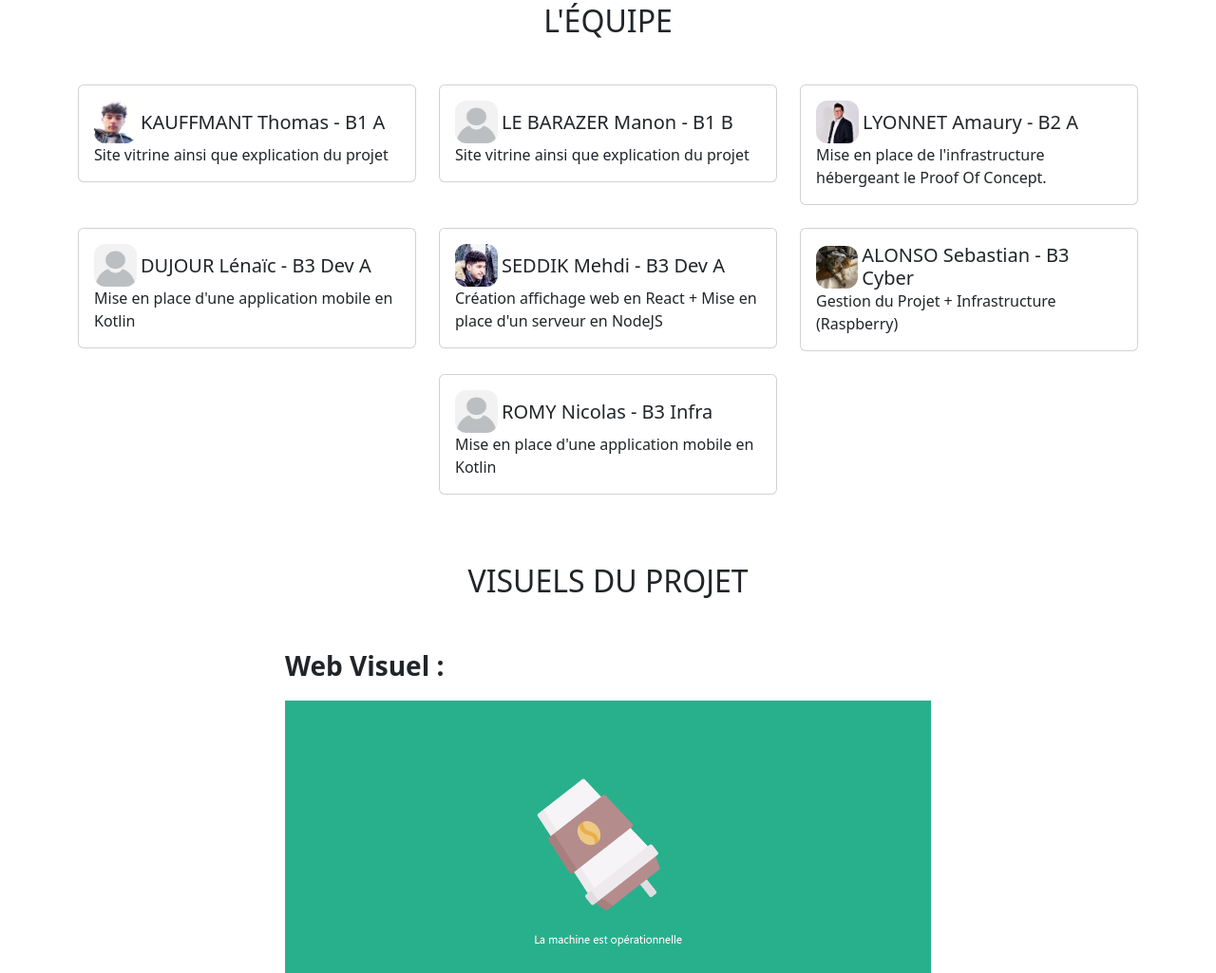
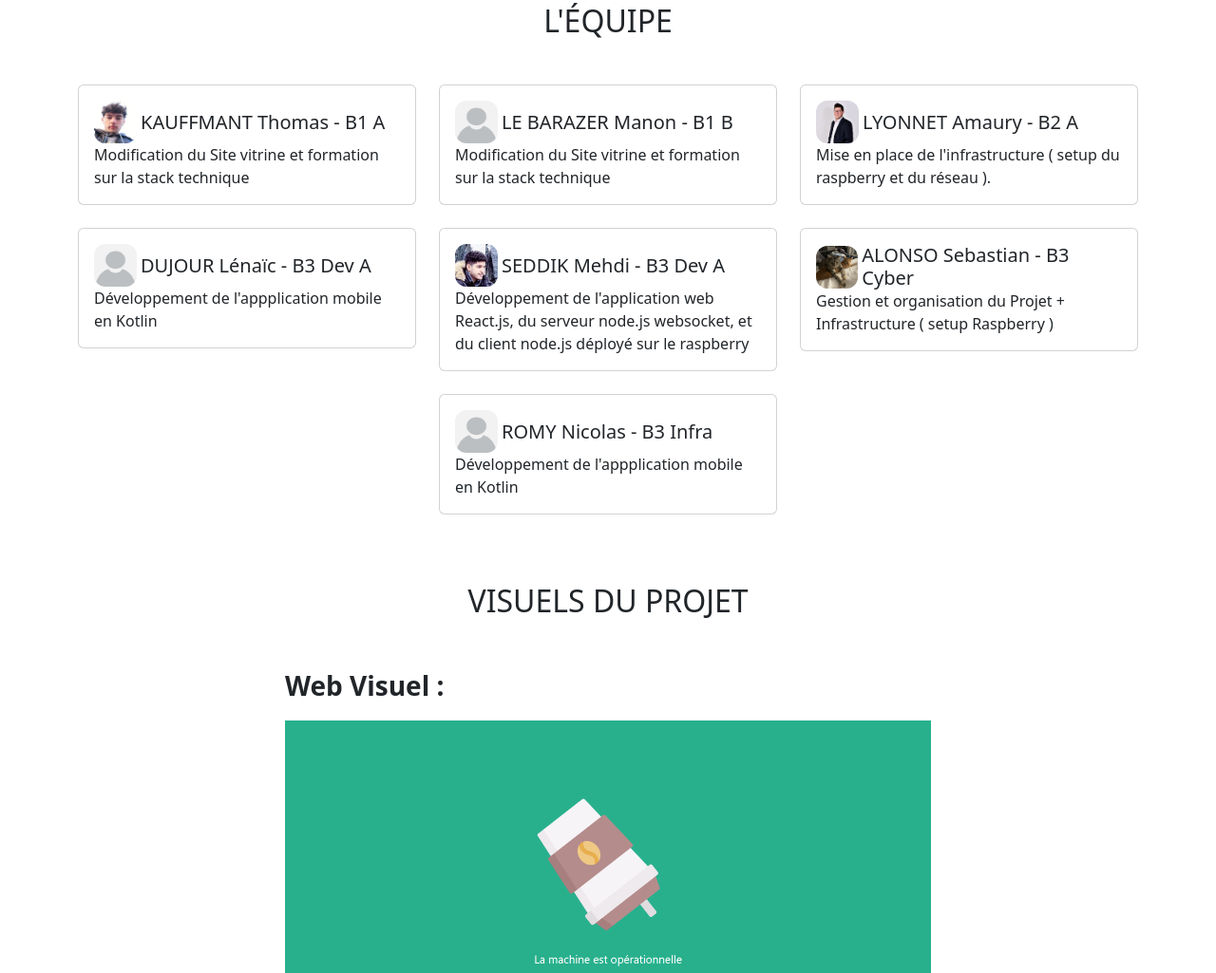
Before and after one commit to thomasperge/48h-template, a plain HTML site: page index.html in a window 1280 px wide. Shown: the part 745-1770 px from the top of the page at 95% size. Drawn offline with nearby package versions, Linux system fonts and the light colour scheme.

Commit message:
changement mineures

```diff
--- a/index.html
+++ b/index.html
@@ -23,7 +23,7 @@
 </head>
 
 <body>
-  <div class="containerWarning">⚠️ Télécharger l'application <span><a href="https://github.com/Challenge-48h-Ynov-coffeeUP/mobile-app/releases/download/latest/app-debug.apk" target="_blank">ici</a></span></div>
+  <div class="containerWarning">⚠️ Téléchargerz l'application android <span><a href="https://github.com/Challenge-48h-Ynov-coffeeUP/mobile-app/releases/download/latest/app-debug.apk" target="_blank">ici</a></span></div>
   <!-- [EDIT] Dans la navbar, précise le nom de ton projet -->
   <nav class="navbar navbar-expand-lg navbar-dark bg-dark">
     <div class="container">
@@ -90,7 +90,7 @@
               <img src="./app/thomas.png" class="profilePicture">
               <h5 class="cardTitle">KAUFFMANT Thomas - B1 A</h5>
             </div>
-            <p class="card-text">Site vitrine ainsi que explication du projet</p>
+            <p class="card-text">Modification du Site vitrine et formation sur la stack technique</p>
           </div>
         </div>
       </div>
@@ -103,7 +103,7 @@
               <img src="./app/Unknown_person.jpg" class="profilePicture">
               <h5 class="cardTitle">LE BARAZER Manon - B1 B</h5>
             </div>
-            <p class="card-text">Site vitrine ainsi que explication du projet</p>
+            <p class="card-text">Modification du Site vitrine et formation sur la stack technique</p>
           </div>
         </div>
       </div>
@@ -116,7 +116,7 @@
               <img src="./app/amaury.png" class="profilePicture">
               <h5 class="cardTitle">LYONNET Amaury - B2 A</h5>
             </div>
-            <p class="card-text">Mise en place de l'infrastructure hébergeant le Proof Of Concept.</p>
+            <p class="card-text">Mise en place de l'infrastructure ( setup du raspberry et du réseau ).</p>
           </div>
         </div>
       </div>
@@ -129,7 +129,7 @@
               <img src="./app/Unknown_person.jpg" class="profilePicture">
               <h5 class="cardTitle">DUJOUR Lénaïc - B3 Dev A</h5>
             </div>
-            <p class="card-text">Mise en place d'une application mobile en Kotlin</p>
+            <p class="card-text">Développement de l'appplication mobile en Kotlin</p>
           </div>
         </div>
       </div>
@@ -142,7 +142,7 @@
               <img src="./app/mehdi.jpg" class="profilePicture">
               <h5 class="cardTitle">SEDDIK Mehdi - B3 Dev A</h5>
             </div>
-            <p class="card-text">Création affichage web en React + Mise en place d'un serveur en NodeJS</p>
+            <p class="card-text">Développement de l'application web React.js, du serveur node.js websocket, et du client node.js déployé sur le raspberry</p>
           </div>
         </div>
       </div>
@@ -155,7 +155,7 @@
               <img src="./app/seb.png" class="profilePicture">
               <h5 class="cardTitle">ALONSO Sebastian - B3 Cyber</h5>
             </div>
-            <p class="card-text">Gestion du Projet + Infrastructure (Raspberry)</p>
+            <p class="card-text">Gestion et organisation du Projet + Infrastructure ( setup Raspberry )</p>
           </div>
         </div>
       </div>
@@ -168,7 +168,7 @@
               <img src="./app/Unknown_person.jpg" class="profilePicture">
               <h5 class="cardTitle">ROMY Nicolas - B3 Infra</h5>
             </div>
-            <p class="card-text">Mise en place d'une application mobile en Kotlin</p>
+            <p class="card-text">Développement de l'appplication mobile en Kotlin</p>
           </div>
         </div>
       </div>
```
Also changed, not shown: 2 other files.
